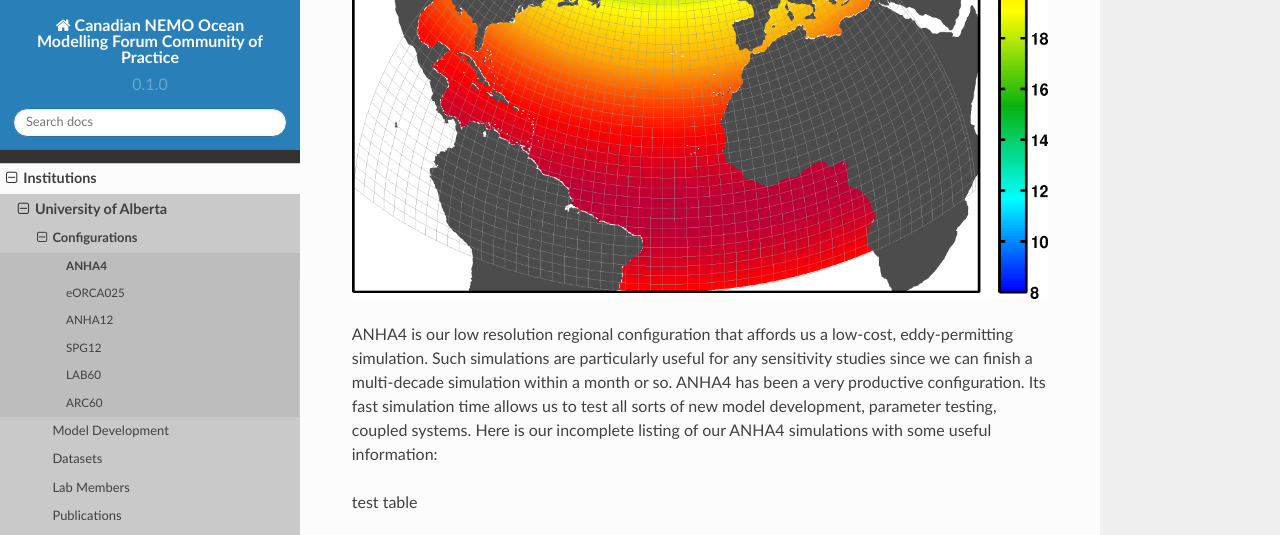
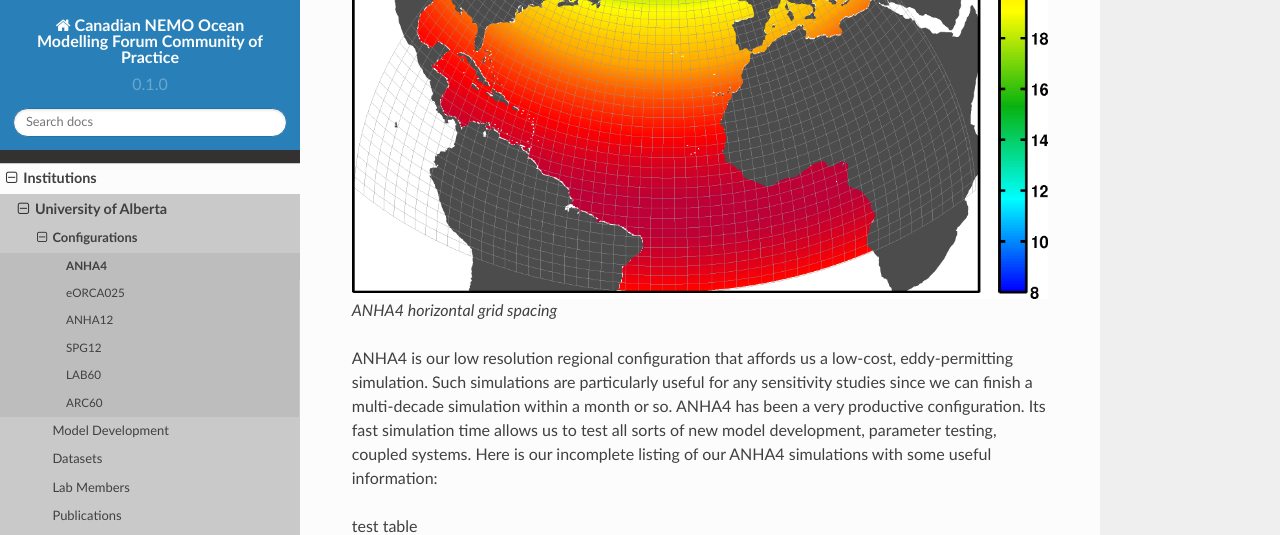
Before and after one commit to UofA-NEMO/Canadian-NEMO-Ocean-Modelling-Forum-Community-of-Practice, a Sphinx documentation site: the page built from docs/Institutions/UofA/Configurations/ANHA4/index.rst, in a window 1280 px wide and 900 px high, scrolled down 648 px, cut to the strip 0-535 px from the top of the window. Built offline with Sphinx 7.4.7 and the Read the Docs theme 2.0.0, drawn with Linux system fonts in a browser that asks for light colours.

Commit message:
Update index.rst

```diff
--- a/docs/Institutions/UofA/Configurations/ANHA4/index.rst
+++ b/docs/Institutions/UofA/Configurations/ANHA4/index.rst
@@ -6,6 +6,8 @@ ANHA is our acronym for the Arctic and Northern Hemisphere Atlantic configuratio
 Here we show the 1/4 degree resolution ANHA configuration (ANHA4)
 
 .. figure:: ./ANHA4_horzgrid.png
+
+   ANHA4 horizontal grid spacing
 
 ANHA4 is our low resolution regional configuration that affords us a low-cost, eddy-permitting simulation. Such simulations are particularly useful for any sensitivity studies since we can finish a multi-decade simulation within a month or so. ANHA4 has been a very productive configuration. Its fast simulation time allows us to test all sorts of new model development, parameter testing, coupled systems. Here is our incomplete listing of our ANHA4 simulations with some useful information:
 
```
